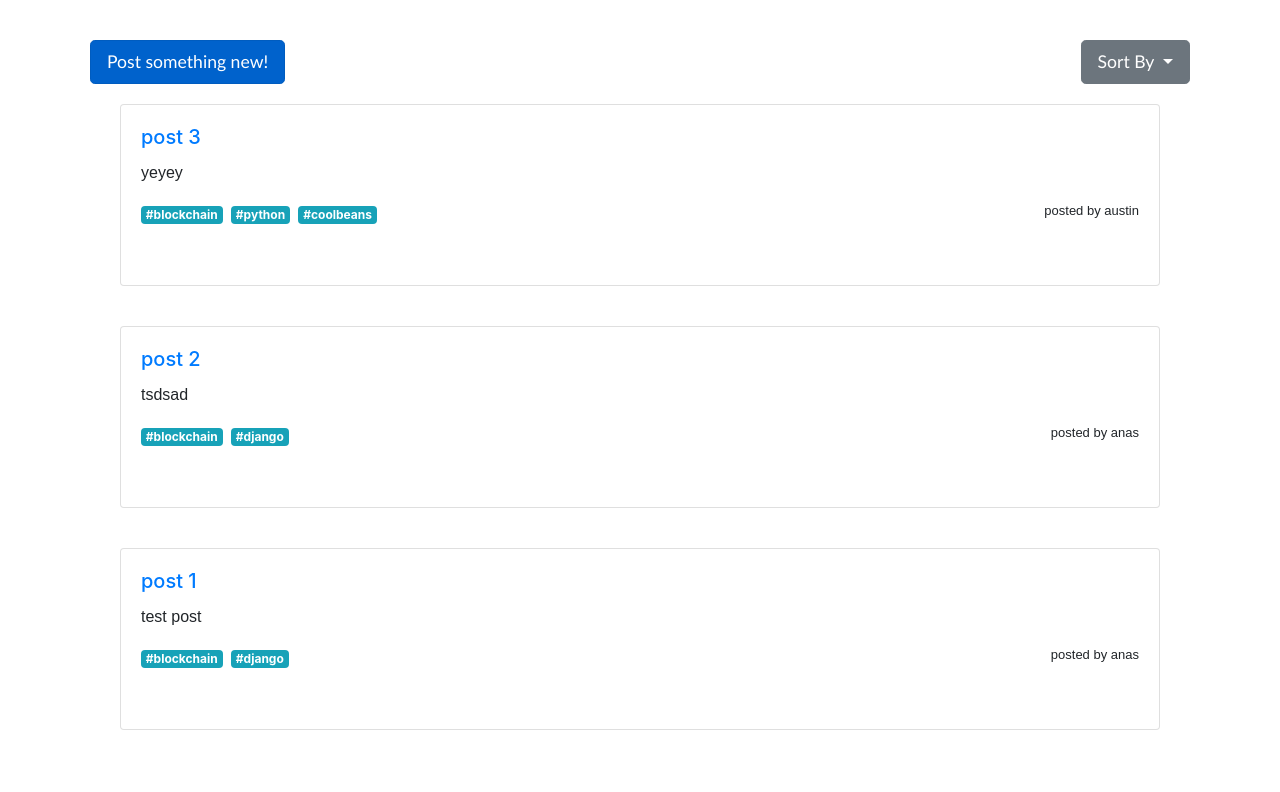
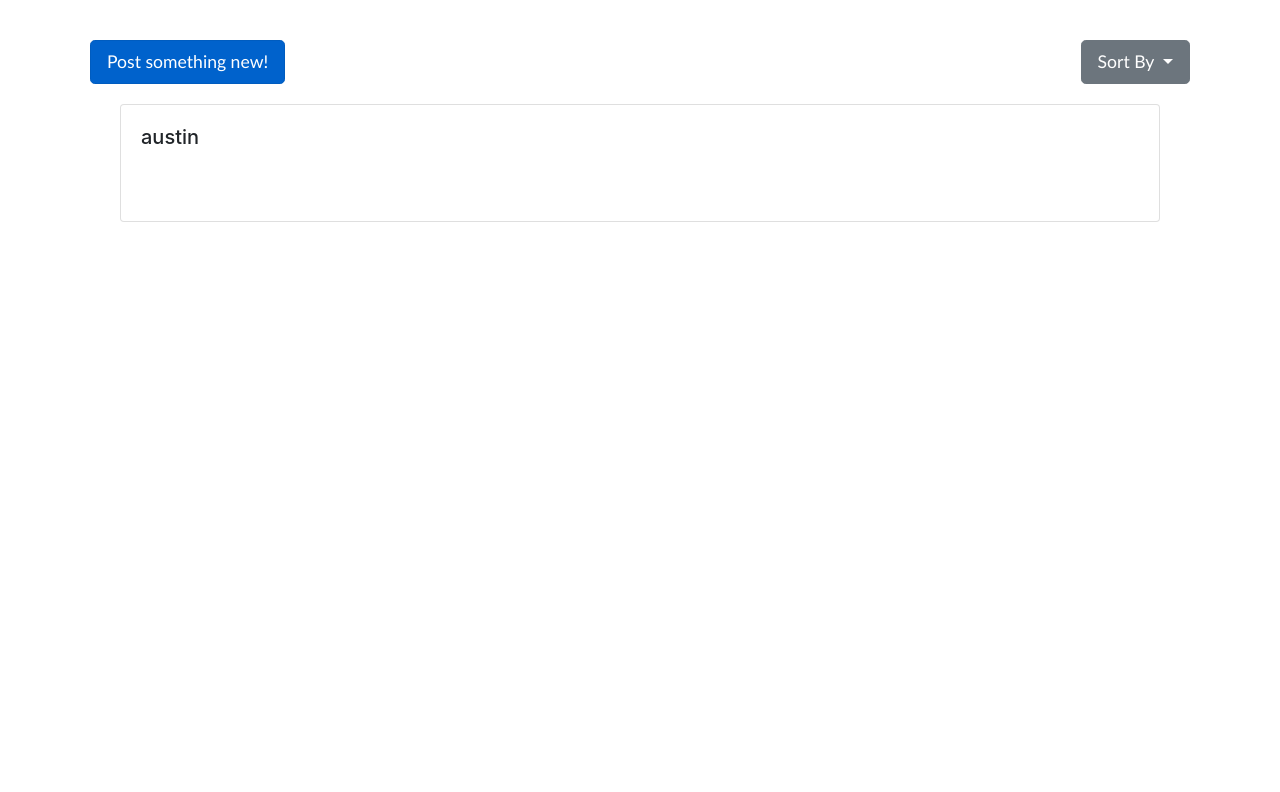
Before and after one commit to MuhammadHayat98/Django-login-reg, a Django app: page /someNegative/ in a window 1280 px wide. Shown: the part 100-892 px from the top of the page. After the commit the page ends 322 px from the top, so only its background shows below. Run offline with Django 3.2, Linux system fonts and the light colour scheme; data comes from the database, SQL or seed files in the repository; both versions use the stored data as it was after the commit; parts of the project's set-up code (start-up, migrations or seed data) failed here and were passed over; some libraries are stand-ins or nearby versions.

Commit message:
fixed comment issues

```diff
--- a/accounts/templates/accounts/someNegative.html
+++ b/accounts/templates/accounts/someNegative.html
@@ -42,16 +42,11 @@
             <!-- for loop should go here to populate the cards with sql -->
             <div class="row">
 
-            {% for blog in blogs %}
+            {% for user in users %}
             <div class="card" id = "card">
               <div class="card-body">
-                <h5 class="card-title subject" id="subject" name="subject"><a href="{% url 'blog-detail' blog.id %}">{{blog.subject}}</a></h5>
-                <p class="card-text description" id="description" name="description">{{blog.description}}</p>
-                {% for tag in blog.tags.all %}
-                {% comment %} <p class="card-text hashTags" id="hash" name="hash" style="color: blue;">{{tags}}</p> {% endcomment %}
-                <a href="" class="mr-1 badge badge-info">#{{ tag }}</a>
-                {% endfor %}
-                <p class="card-text postBy" id="postBy" name="postBy">posted by {{blog.author}}</p>
+                <h5 class="card-title subject" id="subject" name="subject">{{user.username}}</a></h5>
+
                 <!-- used to comment something on one of the posts -->
                 {% comment %} <form action="" method="POST">
                   {% csrf_token %}
--- a/accounts/views.py
+++ b/accounts/views.py
@@ -119,13 +119,13 @@ def neverPosted(request):
 def someNegative(request):
 
     context = {
-        'blogs' : Blog.objects.all().order_by('-date_posted')
+        'users' : User.objects.filter(comment__pos_neg="Negative").exclude(comment__pos_neg="Positive")
     }
     return render(request, 'accounts/someNegative.html', context)
 
 def noNegativeComments(request):
     context = {
-        'blogs' : Blog.objects.exclude(comment__pos_neg="Negative")
+        'users' : User.objects.exclude(blog__comment__pos_neg="Negative").exclude(blog__author__isnull=True)
     }
     return render(request, 'accounts/noNegativeComments.html', context)
 
@@ -156,7 +156,7 @@ class BlogDetailView(LoginRequiredMixin, FormMixin, DetailView):
         form = self.get_form()
         numComPerDay = Comment.objects.filter(author=self.request.user, date_posted__date=timezone.now().date()).count()
         numComPerPost = Comment.objects.filter(blog=self.object).count()
-        if numComPerDay < 3 and numComPerPost <= 1:
+        if numComPerDay < 3 and numComPerPost < 1:
             if form.is_valid():
                 return self.form_valid(form)
             else:
```
Also changed, not shown: accounts/templates/accounts/noNegativeComments.html (+3 -8 lines), db.sqlite3.
